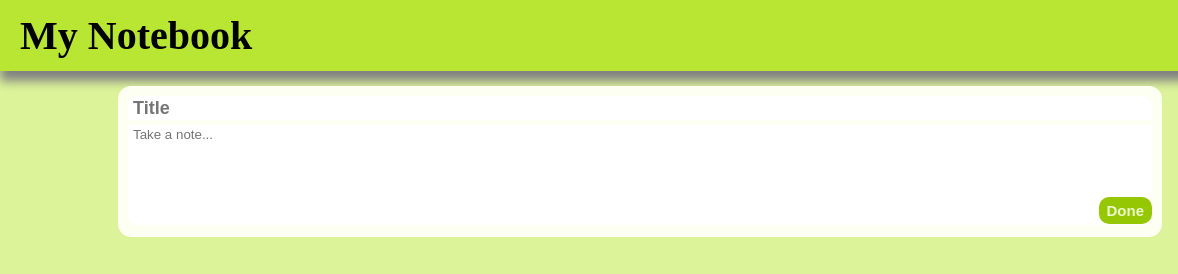
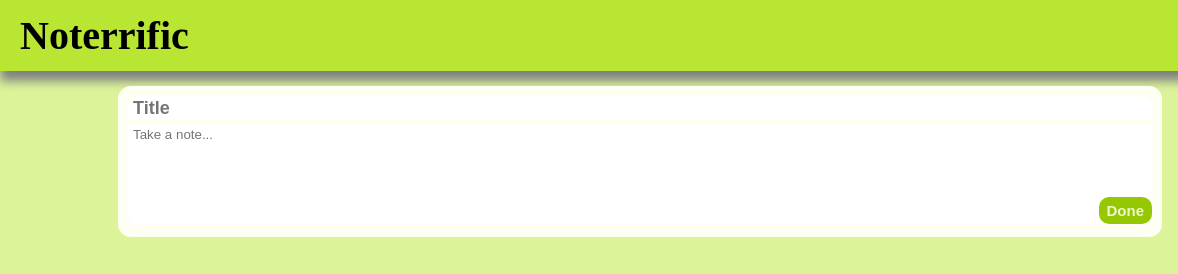
Before and after one commit to otegamike/Noterrific, a website: page public/index.html in a window 1280 px wide. Shown: the top 274 px of the page, 0-1178 px from the left. Drawn offline with Linux system fonts and the light colour scheme; no server answers.

Commit message:
changed name from my note to Noterrific

```diff
--- a/public/index.html
+++ b/public/index.html
@@ -8,7 +8,7 @@
 </head>
 <body id="body">
     <div id="header" class="noteHeader">
-        <span class="header">My Notebook</span>
+        <span class="header">Noterrific</span>
         <div class="spanContainer">
          <span class="addNote spanCon" id="addNote"><img src="/src/add-note.png" width="33px" alt="Add note" /></span>
          <span class="select spanCon" id="select"><img src="/src/select.png" width="30px" alt="select" /></span>
```
